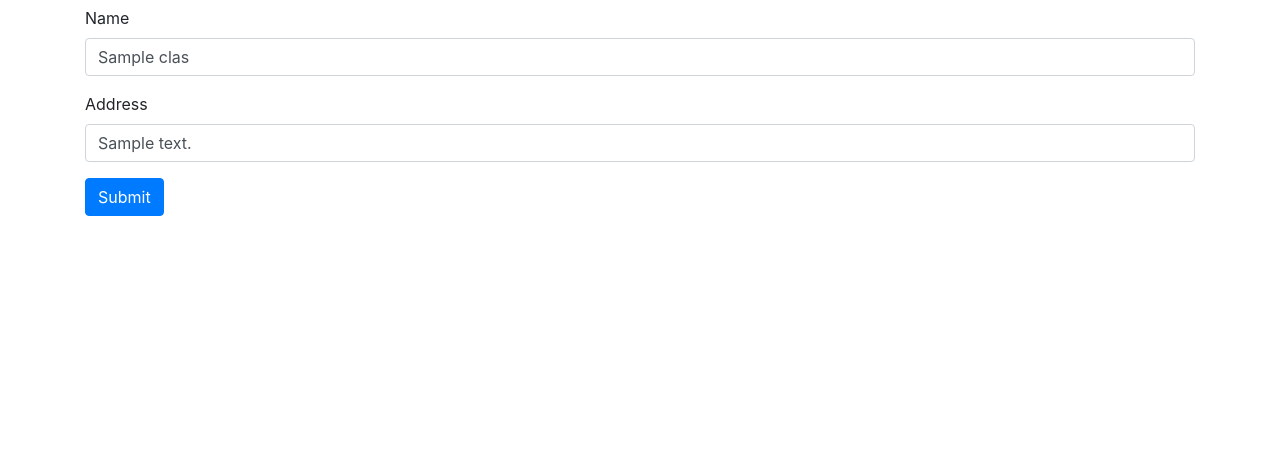
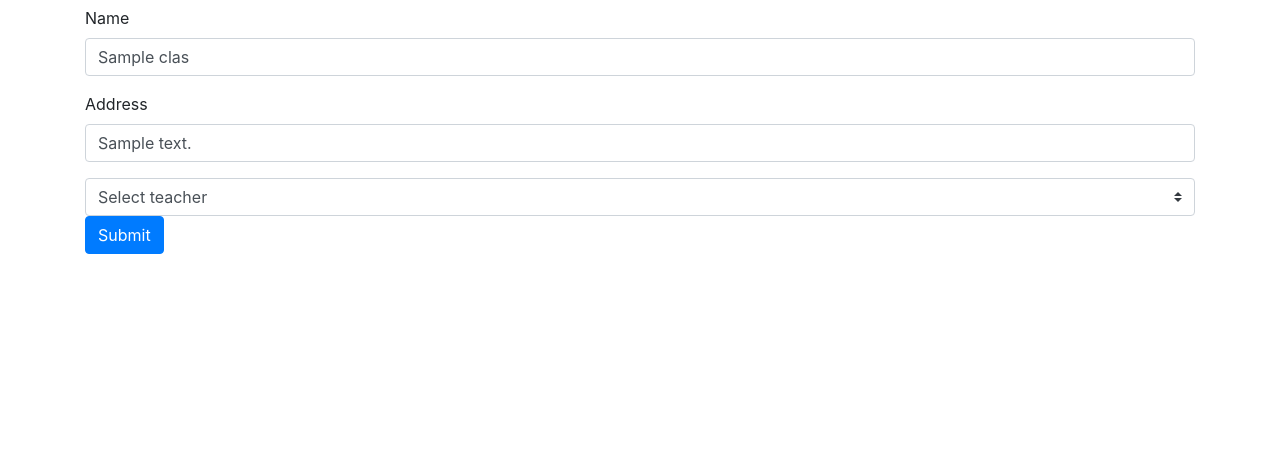
Before and after one commit to YuriFra/CRUD, a PHP site: template View/class_form.php in a window 1280 px wide. Shown: the part 162-618 px from the top of the page. Run offline with PHP 8.4, Linux system fonts and the light colour scheme; the template is opened without the code that fills it: most values are stand-ins (such as "Sample title", 1, 10 or a date in 2020); a stand-in replaces the project's code that opens the database connection; some libraries are stand-ins or nearby versions.

Commit message:
dropdown menu

```diff
--- a/View/class_form.php
+++ b/View/class_form.php
@@ -15,6 +15,12 @@
                 <label for="address">Address</label>
                 <input type="text" class="form-control" name="address" id="address" value="<?php echo  $class->getAddress() ?? ''?>" required>
             </div>
+            <select class="custom-select" id="teacher">
+                <option selected>Select teacher</option>
+                <?php foreach($teachers as $teacher){
+                    echo "<option value='{$teacher->getId()}'>{$teacher->getFullName()}</option>";
+                }?>
+            </select>
             <button type="submit" name="submit" class="btn btn-primary">Submit</button>
         </form>
     </section>
--- a/View/student_form.php
+++ b/View/student_form.php
@@ -24,6 +24,12 @@
                 <label for="email">Email</label>
                 <input type="email" class="form-control" name="email" id="email" value="<?php echo  $student->getEmail() ?? ''?>" required>
             </div>
+            <select class="custom-select" id="classGroup">
+                <option selected>Select class</option>
+                <?php foreach($classes as $class){
+                echo "<option value='{$class->getId()}'>{$class->getName()}</option>";
+                }?>
+            </select>
             <button type="submit" name="submit" class="btn btn-primary">Submit</button>
         </form>
     </section>
--- a/View/teacher_form.php
+++ b/View/teacher_form.php
@@ -26,4 +26,5 @@
             <button type="submit" name="submit" class="btn btn-primary">Submit</button>
         </form>
     </section>
+
 <?php require 'includes/footer.php'?>
```
